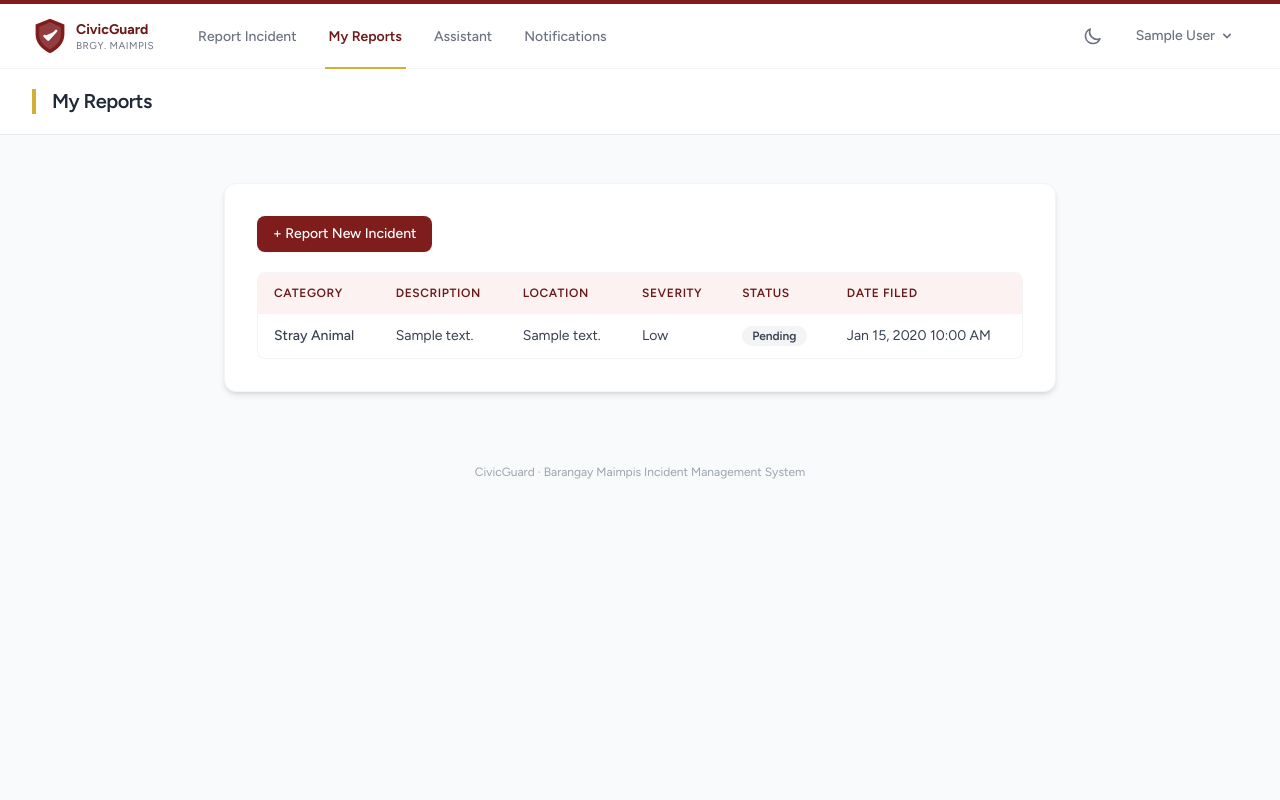
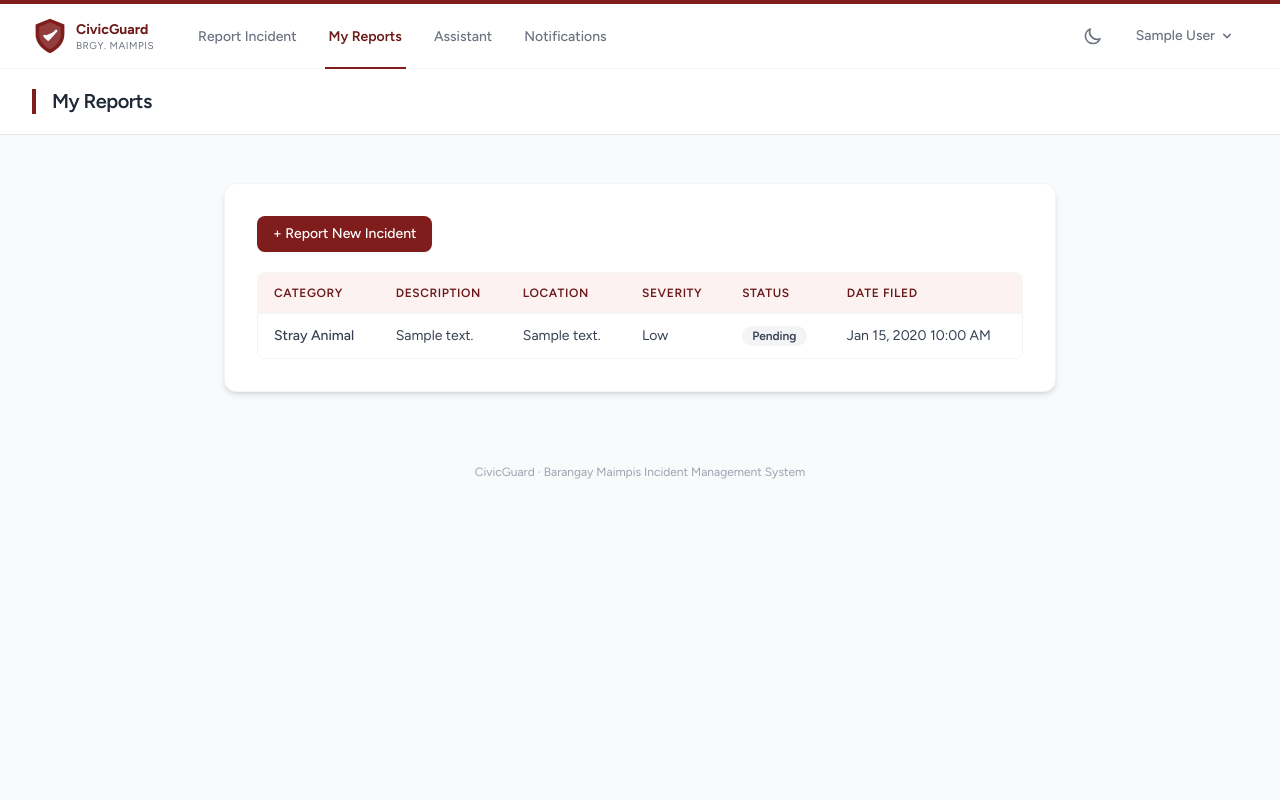
Before and after one commit to miconvr/civicguard, a Laravel app: page /reports in a window 1280 px wide. Run offline with Laravel 12, Linux system fonts and the light colour scheme; a user stored in the database is signed in; data comes from the database, SQL or seed files in the repository; tables that the repository leaves empty hold one stand-in row (values such as "Sample post"); data that the repository does not hold is empty; style sheets or scripts are compiled from the project's sources.

Commit message:
feat: remove dark mode pills; plain maroon text

```diff
--- a/resources/views/components/nav-link.blade.php
+++ b/resources/views/components/nav-link.blade.php
@@ -2,8 +2,8 @@
 
 @php
 $classes = ($active ?? false)
-    ? 'inline-flex items-center px-1 pt-1 border-b-2 border-gold-500 text-sm font-semibold leading-5 text-maroon-800 focus:outline-none transition duration-150 ease-in-out'
-    : 'inline-flex items-center px-1 pt-1 border-b-2 border-transparent text-sm font-medium leading-5 text-gray-500 dark:text-gray-400 hover:text-maroon-700 hover:border-gold-300 focus:outline-none transition duration-150 ease-in-out';
+    ? 'inline-flex items-center px-1 pt-1 border-b-2 border-maroon-700 text-sm font-semibold leading-5 text-maroon-800 focus:outline-none transition duration-150 ease-in-out'
+    : 'inline-flex items-center px-1 pt-1 border-b-2 border-transparent text-sm font-medium leading-5 text-gray-500 dark:text-gray-400 hover:text-maroon-700 hover:border-maroon-300 dark:hover:border-white focus:outline-none transition duration-150 ease-in-out';
 @endphp
 
 <a {{ $attributes->merge(['class' => $classes]) }}>
--- a/resources/views/layouts/app.blade.php
+++ b/resources/views/layouts/app.blade.php
@@ -19,7 +19,7 @@
             @isset($header)
                 <header class="bg-white dark:bg-gray-800 border-b border-gray-200 dark:border-gray-700">
                     <div class="max-w-7xl mx-auto py-5 px-4 sm:px-6 lg:px-8">
-                        <div class="border-l-4 border-gold-500 pl-4">
+                        <div class="border-l-4 border-maroon-700 dark:border-white pl-4">
                             {{ $header }}
                         </div>
                     </div>
```
Also changed, not shown: resources/css/app.css (line endings or trailing spaces).
